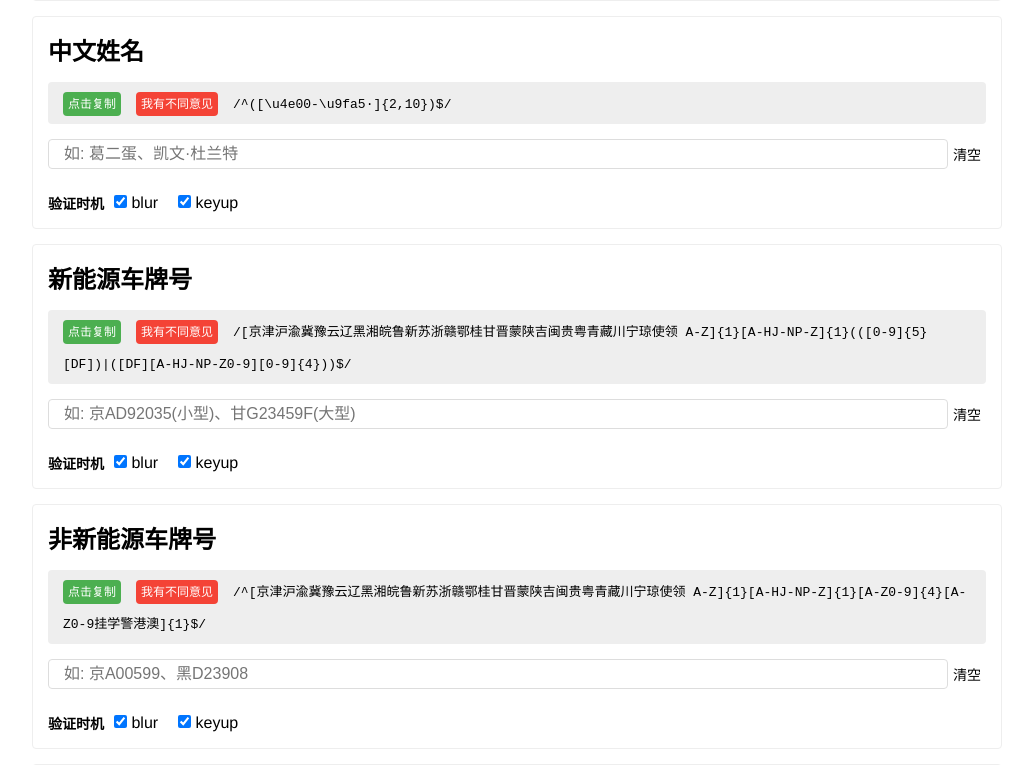
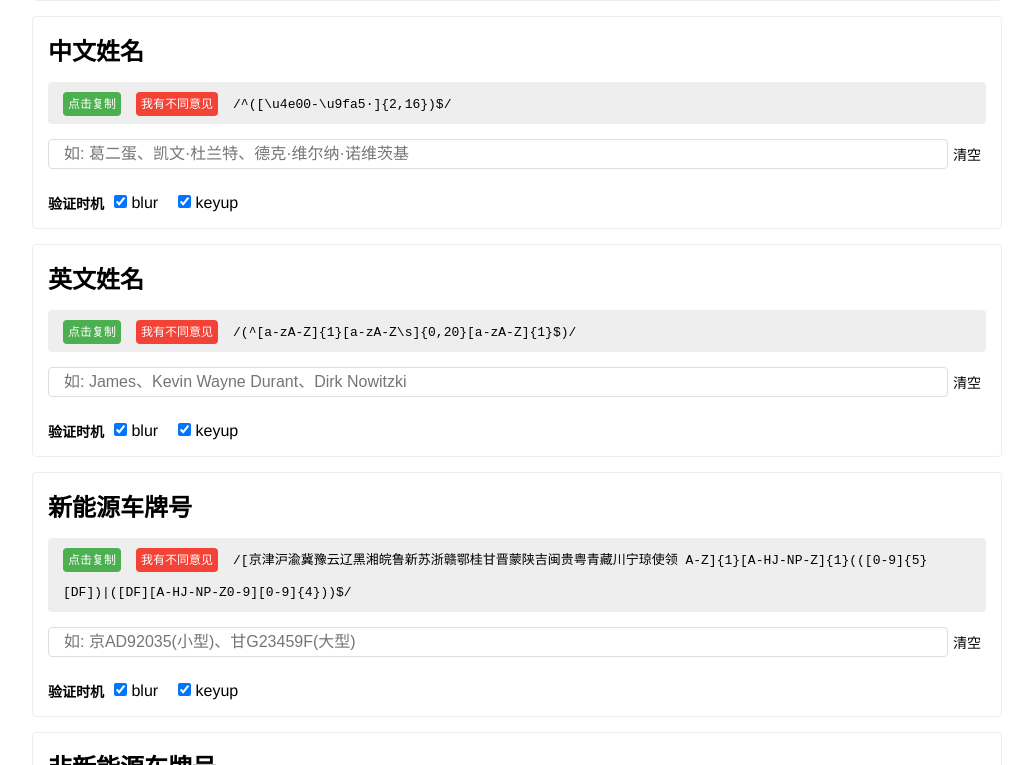
Before and after one commit to any86/any-rule, a Vue app: page / in a window 1280 px wide. Shown: the part 2715-3480 px from the top of the page, without its empty margins (123-1156 px from the left). Built offline with nearby package versions, Linux system fonts and the light colour scheme.

Commit message:
feat: 增加英文姓名正则和护照正则

```diff
--- a/src/RULES.js
+++ b/src/RULES.js
@@ -55,9 +55,15 @@ module.exports = [
     },
     {
         title: '中文姓名',
-        rule: /^([\u4e00-\u9fa5·]{2,10})$/,
-        example: '如: 葛二蛋、凯文·杜兰特'
+        rule: /^([\u4e00-\u9fa5·]{2,16})$/,
+        example: '如: 葛二蛋、凯文·杜兰特、德克·维尔纳·诺维茨基'
     },
+    {
+      title: '英文姓名',
+      rule: /(^[a-zA-Z]{1}[a-zA-Z\s]{0,20}[a-zA-Z]{1}$)/,
+
+      example: '如: James、Kevin Wayne Durant、Dirk Nowitzki'
+   },
     {
         title: '新能源车牌号',
         rule: /[京津沪渝冀豫云辽黑湘皖鲁新苏浙赣鄂桂甘晋蒙陕吉闽贵粤青藏川宁琼使领 A-Z]{1}[A-HJ-NP-Z]{1}(([0-9]{5}[DF])|([DF][A-HJ-NP-Z0-9][0-9]{4}))$/,
@@ -125,6 +131,11 @@ module.exports = [
         rule: /(^\d{8}(0\d|10|11|12)([0-2]\d|30|31)\d{3}$)|(^\d{6}(18|19|20)\d{2}(0\d|10|11|12)([0-2]\d|30|31)\d{3}(\d|X|x)$)/,
         example: '如: 622223199912051311'
     },
+    {
+      title: '护照（包含香港、澳门）',
+      rule: /(^[EeKkGgDdSsPpHh]\d{8}$)|(^(([Ee][a-fA-F])|([DdSsPp][Ee])|([Kk][Jj])|([Mm][Aa])|(1[45]))\d{7}$)/,
+      example: '如: s28233515、141234567、159203084、MA1234567、K25345719'
+   },
     {
         title: '帐号是否合法(字母开头，允许5-16字节，允许字母数字下划线组合',
         rule: /^[a-zA-Z][a-zA-Z0-9_]{4,15}$/,
```
Also changed, not shown: 1 other file (tests, documents, lock files or other folders).
